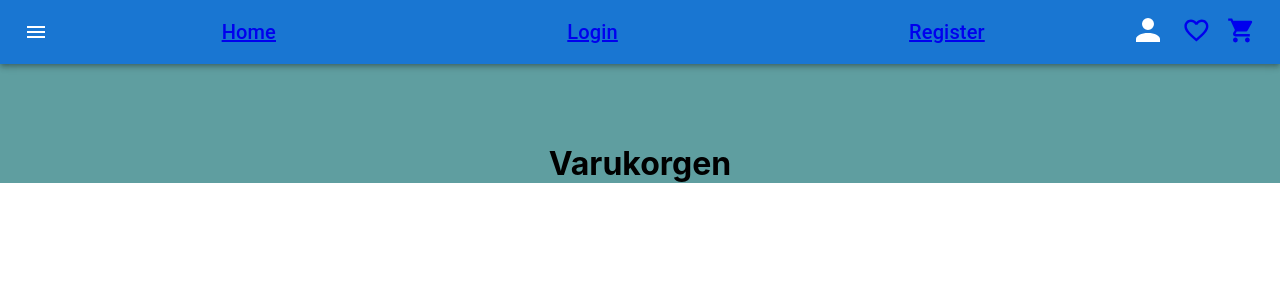
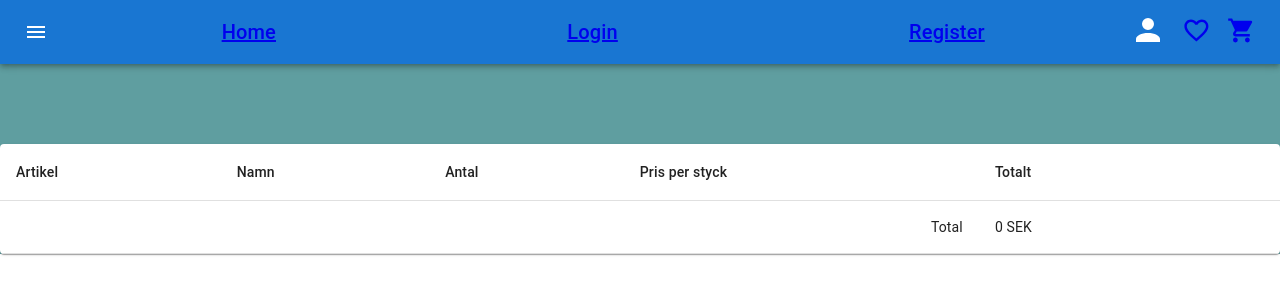
Before and after one commit to partypulse/partypulse-frontend, a React (Create React App) app: page /cart in a window 1280 px wide. Shown: the top 300 px of the page. Built offline with nearby package versions, Linux system fonts and the light colour scheme.

Commit message:
update CartPage
lagt till ändringar:
användare kan nu lägga till produkter i varukorgen, se dem i tabellform, uppdatera kvantiteter och ta bort specifika produkter från varukorgen utan att ta bort alla instanser av produkten.

```diff
--- a/src/pages/cart/CartPage.js
+++ b/src/pages/cart/CartPage.js
@@ -1,9 +1,6 @@
 import React, { useState, useEffect } from 'react';
-import Card from '@mui/material/Card';
-import CardContent from '@mui/material/CardContent';
-import CardMedia from '@mui/material/CardMedia';
-import Typography from '@mui/material/Typography';
-import { Button, CardActions } from '@mui/material';
+import { Table, TableBody, TableCell, TableContainer, TableHead, TableRow, Paper, Button, IconButton } from '@mui/material';
+import DeleteIcon from '@mui/icons-material/Delete';
 
 const CartPage = () => {
     const [cart, setCart] = useState([]);
@@ -14,41 +11,64 @@ const CartPage = () => {
     }, []);
 
     const handleRemoveFromCart = (id) => {
-        const updatedCart = cart.filter(item => item._id !== id);
+        let updatedCart = [...cart];
+        const productIndex = updatedCart.findIndex(item => item._id === id);
+
+        if (productIndex !== -1) {
+            if (updatedCart[productIndex].quantity > 1) {
+                updatedCart[productIndex].quantity -= 1;
+            } else {
+                updatedCart.splice(productIndex, 1);
+            }
+        }
+
         setCart(updatedCart);
         localStorage.setItem('cart', JSON.stringify(updatedCart));
     };
 
+    // sums the price of all products in the cart based on their quantity.
+    const calculateTotalPrice = () => {
+        return cart.reduce((total, item) => total + (item.price * item.quantity), 0);
+    };
+
     return (
-        <div className="cart-page">
-            <h1>Varukorgen</h1>
-            <div className="cart-grid">
-                {cart.map(product => (
-                    <Card key={product._id} sx={{ maxWidth: 345, margin: 2 }}>
-                        <CardMedia
-                            component="img"
-                            height="50"
-                            image={product.image}
-                            alt={product.name}
-                        />
-                        <CardContent>
-                            <Typography gutterBottom variant="h5" component="div">
-                                {product.name}
-                            </Typography>
-
-                            <Typography variant="body2" color="text.secondary">
-                                Price: {product.price} SEK
-                            </Typography>
-                        </CardContent>
-                        <CardActions>
-                            <Button size="small" color="primary" onClick={() => handleRemoveFromCart(product._id)}>
-                                Remove
-                            </Button>
-                        </CardActions>
-                    </Card>
-                ))}
-            </div>
-        </div>
+        <TableContainer component={Paper}>
+            <Table>
+                <TableHead>
+                    <TableRow>
+                        <TableCell>Artikel</TableCell>
+                        <TableCell>Namn</TableCell>
+                        <TableCell>Antal</TableCell>
+                        <TableCell>Pris per styck</TableCell>
+                        <TableCell>Totalt</TableCell>
+                        <TableCell></TableCell>
+                    </TableRow>
+                </TableHead>
+                <TableBody>
+                    {cart.map(item => (
+                        <TableRow key={item._id}>
+                            <TableCell>
+                                <img src={item.image} alt={item.name} style={{ width: '50px', height: '50px' }} />
+                            </TableCell>
+                            <TableCell>{item.name}</TableCell>
+                            <TableCell>{item.quantity}</TableCell>
+                            <TableCell>{item.price} SEK</TableCell>
+                            <TableCell>{item.price * item.quantity} SEK</TableCell>
+                            <TableCell>
+                                <IconButton onClick={() => handleRemoveFromCart(item._id)}>
+                                    <DeleteIcon />
+                                </IconButton>
+                            </TableCell>
+                        </TableRow>
+                    ))}
+                    <TableRow>
+                        <TableCell colSpan={4} align="right">Total</TableCell>
+                        <TableCell>{calculateTotalPrice()} SEK</TableCell>
+                        <TableCell></TableCell>
+                    </TableRow>
+                </TableBody>
+            </Table>
+        </TableContainer>
     );
 };
 
--- a/src/pages/productdetail/ProductPage.js
+++ b/src/pages/productdetail/ProductPage.js
@@ -41,7 +41,14 @@ const ProductPage = () => {
     // localStorage.setItem: Updates the cart in localStorage with the new product.
     const handleAddToCart = () => {
         let cart = JSON.parse(localStorage.getItem('cart')) || [];
-        cart.push(product);
+        const productInCart = cart.find(item => item._id === product._id);
+
+        if (productInCart) {
+            productInCart.quantity += 1;
+        } else {
+            cart.push({ ...product, quantity: 1 });
+        }
+
         localStorage.setItem('cart', JSON.stringify(cart));
     };
 
```
